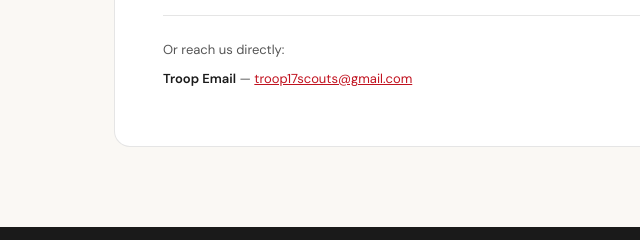
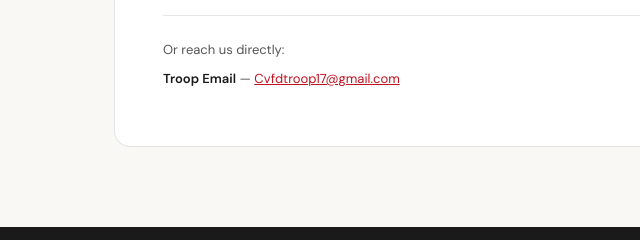
Before and after one commit to troop17webmaster/troop17-site, a plain HTML site: page index.html in a window 1280 px wide. Shown: the part 4034-4274 px from the top of the page, 0-640 px from the left. Drawn offline with Linux system fonts and the light colour scheme.

Commit message:
Update index.html

```diff
--- a/index.html
+++ b/index.html
@@ -458,7 +458,9 @@
 
     <div class="contact-sub-info">
       <p>Or reach us directly:</p>
-      <p><strong>Troop Email</strong> — <a href="mailto:troop17scouts@gmail.com" style="color:var(--red)">troop17scouts@gmail.com</a></p>
+      <p><strong>Troop Email</strong> — <a href="mailto:Cvfdtroop17@gmail.com" style="color:var(--red)">Cvfdtroop17@gmail.com
+
+</a></p>
     </div>
   </div>
 </div>
```
